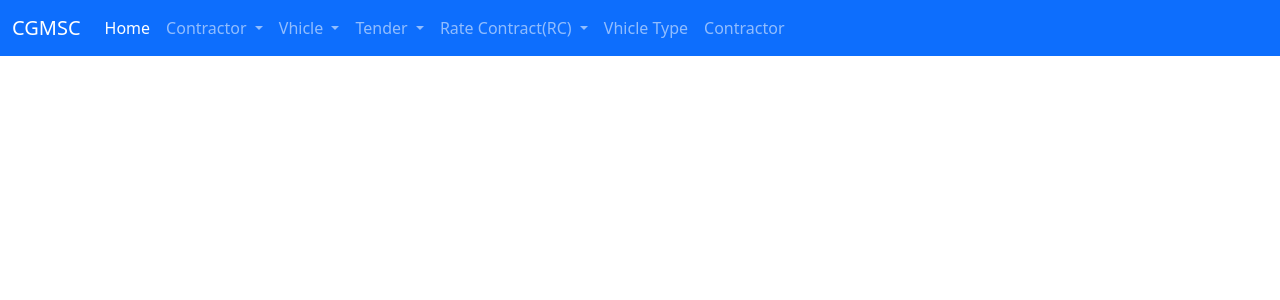
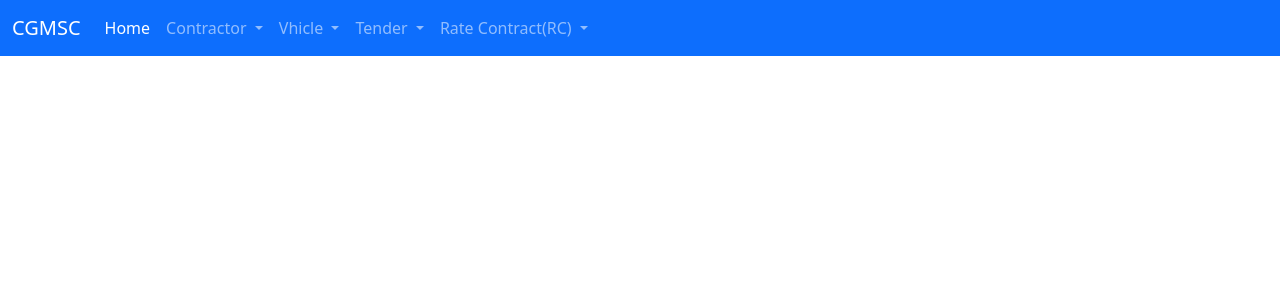
Before and after one commit to GyaneshwarSinghBais/TMIS_UI, an Angular app: page /adminHome in a window 1280 px wide. Shown: the top 300 px of the page. Built offline with nearby package versions, Linux system fonts and the light colour scheme.

Commit message:
extra vhicle and contractor menu hide from admin navbar

```diff
--- a/src/app/Admin/navbar-admin/navbar-admin.component.html
+++ b/src/app/Admin/navbar-admin/navbar-admin.component.html
@@ -56,12 +56,12 @@
         </li>
 
 
-        <li class="nav-item">
+        <!-- <li class="nav-item">
           <a class="nav-link" routerLink="/VhicleType">Vhicle Type</a>
-        </li>
-        <li class="nav-item">
+        </li> -->
+        <!-- <li class="nav-item">
           <a class="nav-link" routerLink="/contractor">Contractor</a>
-        </li>
+        </li> -->
         <!-- <li class="nav-item">
           <a class="nav-link" routerLink="/contractorEntry">Contractor Entry</a>
         </li> -->
--- a/src/app/Admin/rc/rcedit/rcedit.component.ts
+++ b/src/app/Admin/rc/rcedit/rcedit.component.ts
@@ -118,7 +118,7 @@ export class RceditComponent implements OnInit {
     console.log(this.form.value);
     this.rcservice.update(this.id, this.form.value).subscribe((res: any) => {
       console.log('Post updated successfully!');
-      this.router.navigateByUrl('/tc/rcindex');
+      this.router.navigateByUrl('/rc/rcindex');
     });
   }
 
```
